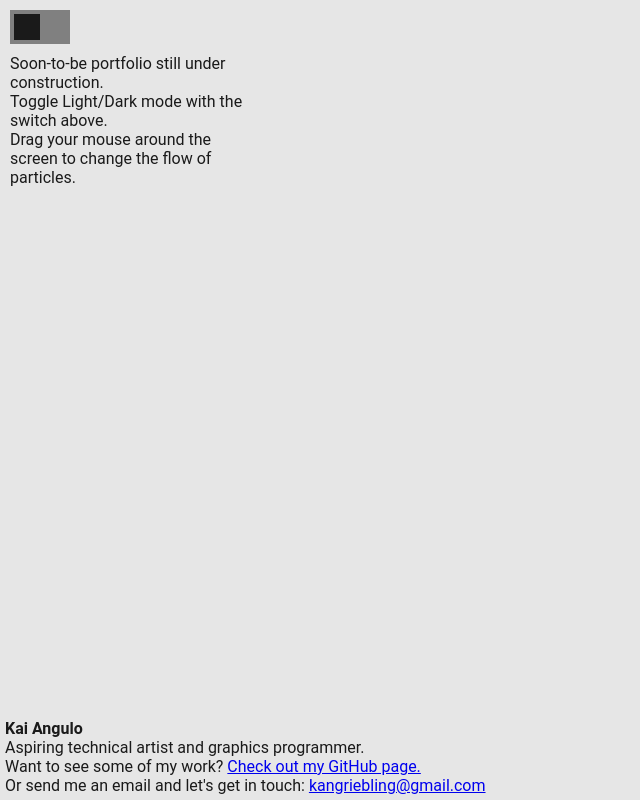
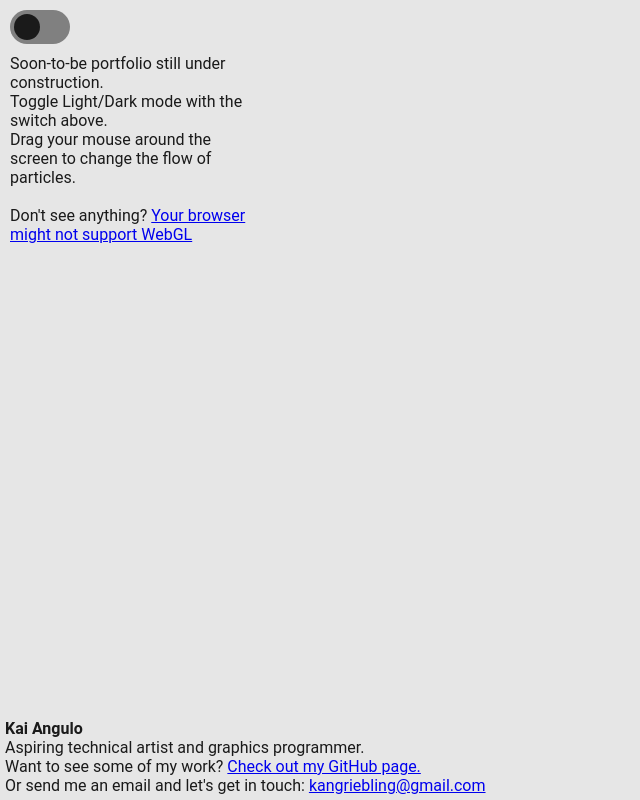
Before and after one commit to sinnwrig/sinnwrig.github.io, a plain HTML site: page index.html in a window 1280 px wide. Shown: the whole page, without its empty margins (0-640 px from the left). Drawn offline with Linux system fonts and the light colour scheme; no server answers.

Commit message:
Rounded slider

```diff
--- a/index.html
+++ b/index.html
@@ -21,14 +21,15 @@
             <div>
                 <label id="switchValue" class="switch">
                     <input type="checkbox">
-                    <span class="slider"></span>
+                    <span class="slider round"></span>
                 </label>
             </div>
 
             <div style="padding-top: 10px;">
                 Soon-to-be portfolio still under construction.<br>
                 Toggle Light/Dark mode with the switch above.<br>
-                Drag your mouse around the screen to change the flow of particles.<br>
+                Drag your mouse around the screen to change the flow of particles.<br><br>
+                Don't see anything? <a target="_blank" rel="noopener noreferrer" href=https://get.webgl.org>Your browser might not support WebGL</a>
             </div>
         </div>
 
@@ -36,7 +37,7 @@
             <b>Kai Angulo</b><br>
             Aspiring technical artist and graphics programmer.<br>
             Want to see some of my work?
-            <a href=https://github.com/sinnwrig>Check out my GitHub page.</a><br>
+            <a target="_blank" rel="noopener noreferrer" href=https://github.com/sinnwrig>Check out my GitHub page.</a><br>
             Or send me an email and let's get in touch: <a href="mailto: kangriebling@gmail.com">kangriebling@gmail.com</a>
         </div>
     </body>
```
